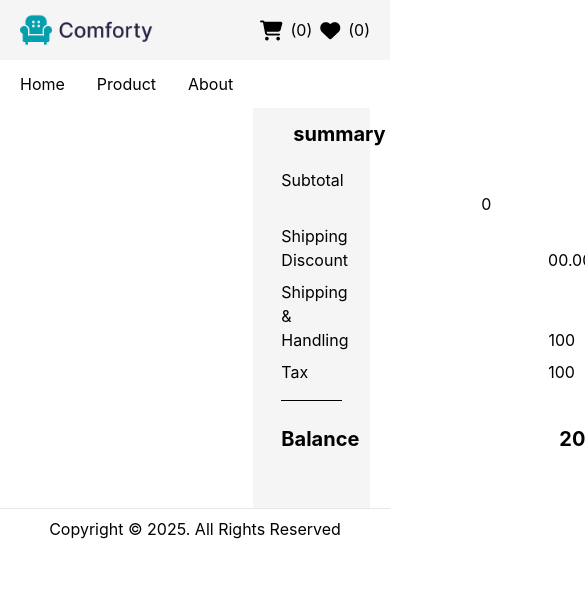
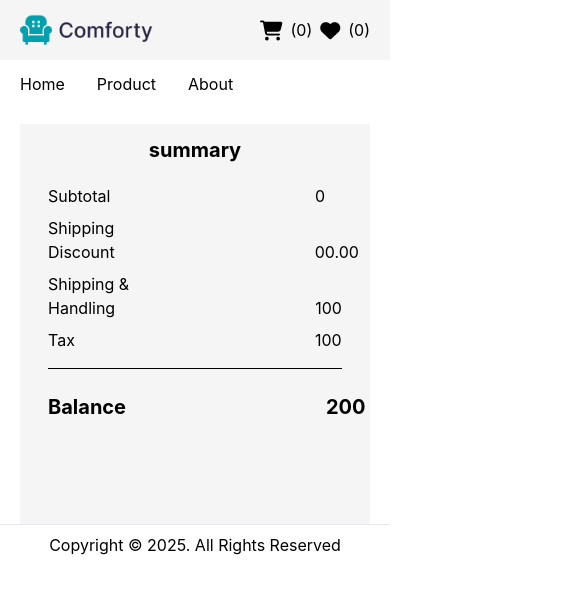
Before and after one commit to coderammu/ecom-website, a React (Create React App) app: page /cart in a window 390 px wide. Shown: the top 594 px of the page, 585 px wide, since content can reach past the window. Built offline with nearby package versions, Linux system fonts and the light colour scheme.

Commit message:
style updated

```diff
--- a/src/pages/Cart.jsx
+++ b/src/pages/Cart.jsx
@@ -17,7 +17,7 @@ export default function Cart() {
 
   const handleClick = () => {
     Swal.fire({
-      title: "Good job!",
+      title: "Thank you!",
       text: "Your order has been placed!",
       icon: "success",
     }).then(() => {
@@ -26,16 +26,16 @@ export default function Cart() {
   };
 
   return (
-    <section className="container mx-auto px-5 flex">
+    <section className="container mx-auto px-5 flex flex-col lg:flex-row gap-4">
       <div
         className="grid lg:grid-cols-3 grid-col-1
-       gap-10 w-2/3"
+       gap-10 lg:w-2/3 w-full"
       >
         {cart.map((product) => (
           <Product product={product} isCart />
         ))}
       </div>
-      <div className="w-1/3 bg-neutral-100 flex flex-col  h-100 px-7 gap-2 ml-10">
+      <div className="lg:w-1/3 w-full bg-neutral-100 flex flex-col  h-100 px-7 gap-2 lg:ml-10 ">
         <h2 className="font-bold text-xl text-center p-3">summary</h2>
         <h5 className="">
           Subtotal <span className="ml-50">{productTotalAmount}</span>
```
